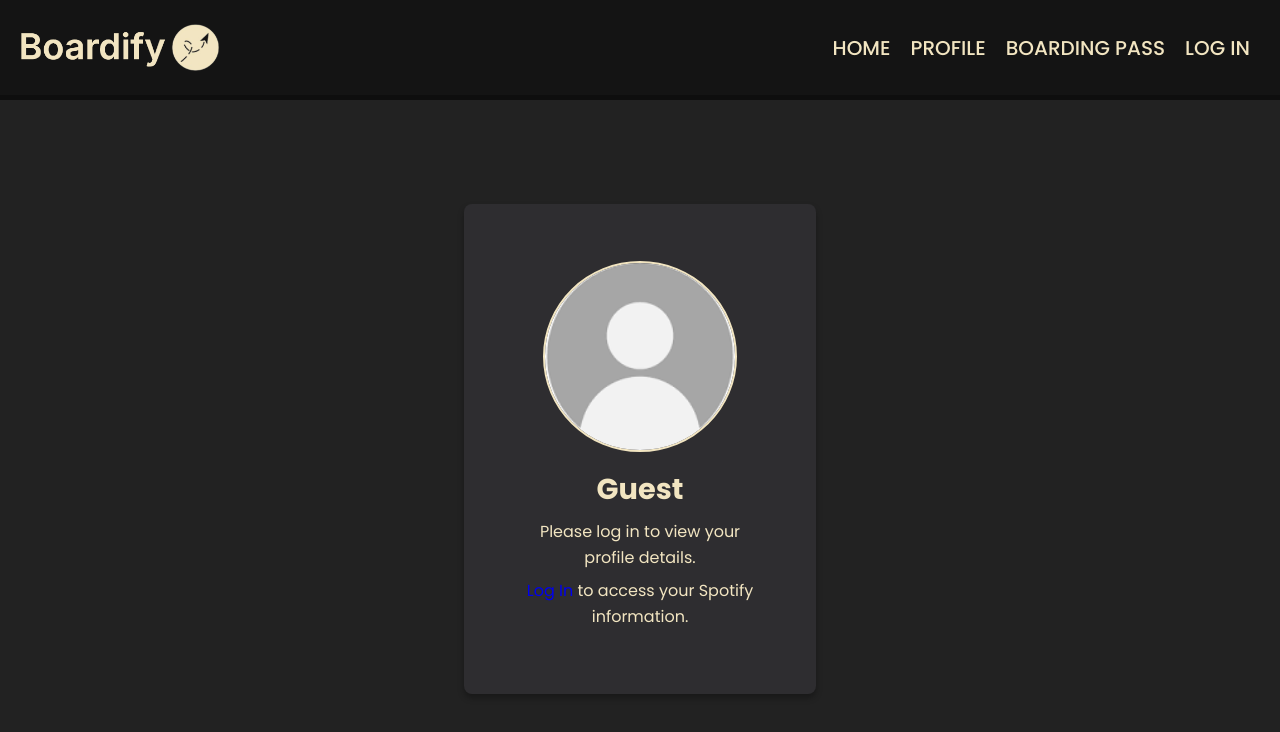
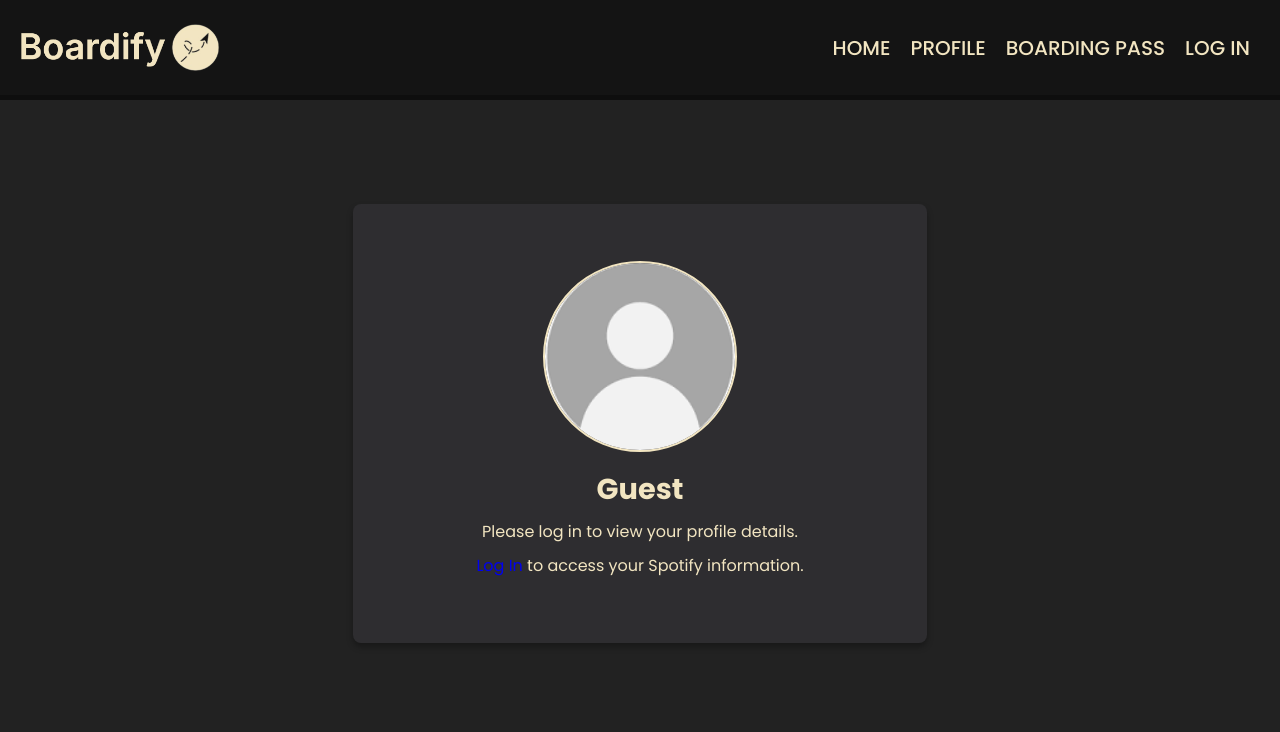
Before and after one commit to okethan35/Boardify, a React (Create React App) app in the folder boardify/: page /boarding-pass in a window 1280 px wide. Shown: the top 732 px of the page. Built offline with nearby package versions, Linux system fonts and the light colour scheme.

Commit message:
Made Boarding Pass and Profile Page look similar for non-spotify connected users

```diff
--- a/boardify/src/styles/BoardingPass.css
+++ b/boardify/src/styles/BoardingPass.css
@@ -210,7 +210,7 @@
 
   .profile-box {
     background-color: #2e2d30;
-    width: 80%;
+    width: 130%;
     max-width: 600px;
     padding: 57px;
     border-radius: 8px;
```
